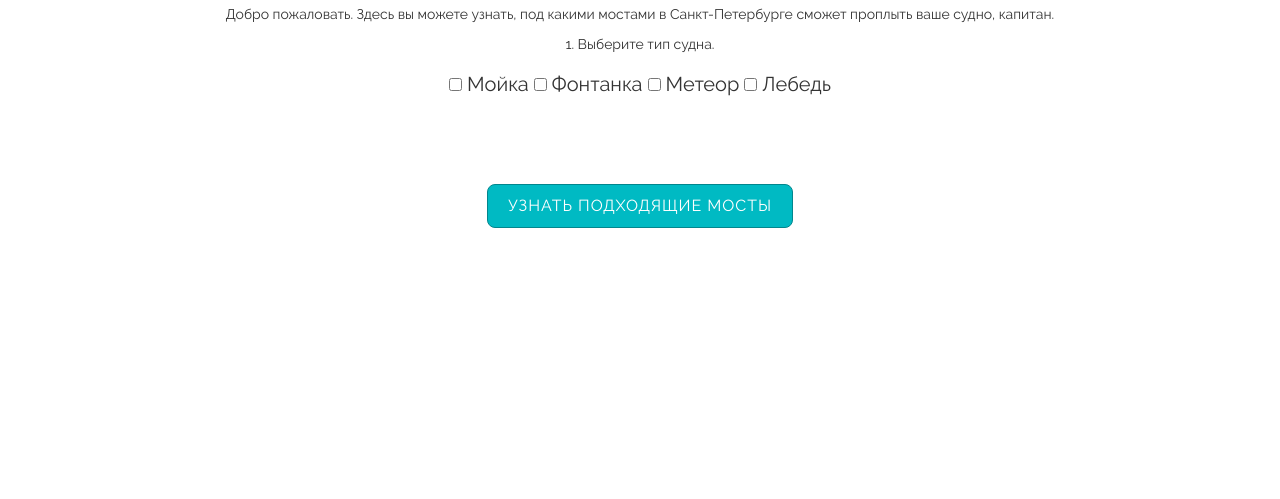
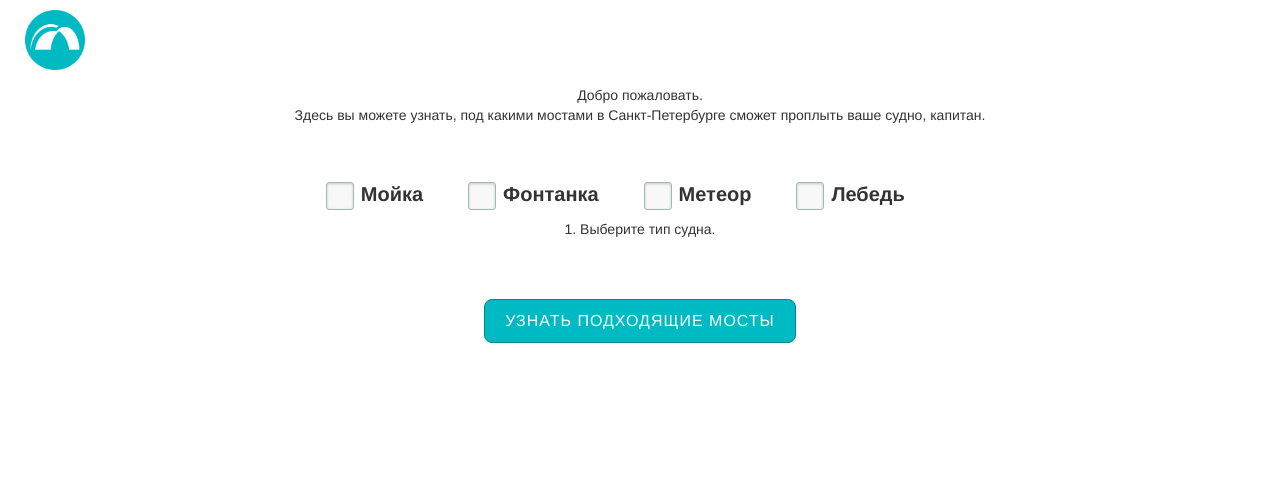
Before and after one commit to Jopoleon/Final_2, a Node server app: page / in a window 1280 px wide. Shown: the top 499 px of the page. Run offline with Node 20, Linux system fonts and the light colour scheme.

Commit message:
new version v2

```diff
--- a/views/index1.ejs
+++ b/views/index1.ejs
@@ -1,46 +1,93 @@
-<html>
+<!DOCTYPE html>
+<html lang="en">
 
 <head>
+	<title>Bridges SPb</title>
 	<meta charset="utf-8">
+	<meta http-equiv="X-UA-Compatible" content="IE=edge" />
+	<meta name="viewport" content="width=device-width, initial-scale=1.0" />
+	<script src="../public/js/jquery-3.1.1.min.js"></script>
 	<!-- Latest compiled and minified CSS -->
 	<link rel="stylesheet" href="https://maxcdn.bootstrapcdn.com/bootstrap/3.3.7/css/bootstrap.min.css" integrity="sha384-BVYiiSIFeK1dGmJRAkycuHAHRg32OmUcww7on3RYdg4Va+PmSTsz/K68vbdEjh4u" crossorigin="anonymous">
 	<!-- Latest compiled and minified JavaScript -->
 	<script src="https://maxcdn.bootstrapcdn.com/bootstrap/3.3.7/js/bootstrap.min.js" integrity="sha384-Tc5IQib027qvyjSMfHjOMaLkfuWVxZxUPnCJA7l2mCWNIpG9mGCD8wGNIcPD7Txa" crossorigin="anonymous"></script>
 	<!--    <script type="<javascript>" src="server.js"></script>-->
-    <script src="js/jquery-3.1.1.min.js"></script>
-    <script src="js/common.js"></script>
-    <link rel="stylesheet" href="css/fonts.css" />
-    <link rel="stylesheet" href="css/main2.css" />
+
+	<script src="../public/js/common.js"></script>
+	<link rel="stylesheet" href="../public/css/fonts.css" />
+	<link rel="stylesheet" href="../public/css/main2.css" />
+	<link rel="stylesheet" href="../public/css/checkboxes.css" />
+	<link rel="stylesheet" href="../public/css/media.css" />
+	<!--    <link rel="stylesheet" href="../public/css/button.css" />-->
+	<link rel="stylesheet" href="../public/bootstrap-3.3.7/js/bootstrap.min.js" />
+	<link rel="stylesheet" href="../public/bootstrap-3.3.7/css/bootstrap.min.css" />
+	<script>
+	</script>
 </head>
 
 <body>
+	<div class="loader">
+
+	</div>
+	<div class="container-fluid">
+		<div class="row">
+			<div class="col-md-12">
+
+				<div class="logo_container">
+
+				</div>
+
+			</div>
+		</div>
+	</div>
+
+
+
+	<!--
     <header class="logo_holder">
-    <p class="greetings">Добро пожаловать. Здесь вы можете узнать, под какими мостами в Санкт-Петербурге сможет проплыть ваше судно, капитан.</p>
-<!--       <img class = "logo_image" src="../First_Try/img/bridge_logo.png" alt="My company name" />-->
+
+               <img class = "logo_image" src="../First_Try/img/bridge_logo.png" alt="My company name" />
 
     </header>
-    <div class="body_bg">
-        <p class="hint1">1. Выберите тип судна.
-            </p>
+-->
+	<div class="body_bg container-fluid">
+		<div class="container-fluid">
+			<p class="greetings">Добро пожаловать.
+				<br> Здесь вы можете узнать, под какими мостами в Санкт-Петербурге сможет проплыть ваше судно, капитан.</p>
+			<br></br>
+		</div>
+
+		<div class="container">
+			<div class="col-md-12">
 				<!-- onclick="selectOnlyThis(this.id), getValueOfChecked(this.id)"-->
 				<div class="checkboxes_ships">
+					<input class="chb" type="checkbox" id="Ship1" value="130" />
+					<label for="Ship1">Мойка</label>
+					<input class="chb" type="checkbox" id="Ship2" value="200" />
+					<label for="Ship2">Фонтанка</label>
+					<input class="chb" type="checkbox" id="Ship3" value="250" />
+					<label for="Ship3">Метеор</label>
+					<input class="chb" type="checkbox" id="Ship4" value="300" />
+					<label for="Ship4">Лебедь</label>
+				</div>
+			</div>
+		</div>
 
-            <input class="chb" type="checkbox" id="Ship1" value="130"> Мойка</input>
-            <input class="chb" type="checkbox" id="Ship2" value="150" /> Фонтанка
-            <input class="chb" type="checkbox" id="Ship3" value="170" /> Метеор
-            <input class="chb" type="checkbox" id="Ship4" value="200" /> Лебедь
-        </div>
+		<p class="hint1">
+			1. Выберите тип судна.
+		</p>
 
 		<!--//action="http://localhost:8081/scrape"-->
 		<div class="button_holder">
-            <p class = "hint2">2. Нажмите, чтобы увидеть таблицы с мостами.
-            </p>
 
-            <!--       button for sending a request to server-->
-            <input type="submit" id="button12" value="Узнать подходящие мосты">
-            <!--        <button id="button12">Scrape water height</button>-->
+
+
+			<input type="submit" class="btn1 btn-primary1" id="button12" value="Узнать подходящие мосты">
+
 
 		</div>
+		<p class="hint2">2. Нажмите, чтобы увидеть таблицы с мостами.
+		</p>
 
 
 
@@ -48,81 +95,38 @@
 
 			<!--     div for displaying the respond from server   -->
 		</div>
+		<div class="container-fluid table_cont">
+			<div class="row-fluid">
+				<div class="col-sm-6 .dashboard-panel-6">
 
 
-        <h3 id="header1">Все мосты в "базе"</h3>
+					<h3 id="header1">Все мосты в базе</h3>
+					<div class="search_holder">
+					    <input type="text" id="search1" placeholder="Type to search...">
+					</div>
 
-    <table class="table">
 					<div id="table1">
+					</div>
 
 				</div>
-    </table>
+				<div class="col-sm-6 dashboard-panel-6">
 
 
-        <h3 id="header2">Мосты, под которыми можно пройти.</h3>
+					<h3 id="header2">Подходящие мосты</h3>
+					<div class="search_holder">
+					    <input type="text" id="search2" placeholder="Type to search...">
+					</div>
+
 					<div id="table2">
+					</div>
 
 				</div>
 
 
-
-    <script>
+			</div>
+		</div>
 
 
-//    $("#Ship1, #Ship2, #Ship3, #Ship4").change(function () {
-//        if ($("#Ship1").is(':checked') || $("#Ship2").is(':checked') || $("#Ship3").is(':checked') || $("#Ship4").is(':checked') ) {
-//            $('.button12').attr('disabled', false);
-//        } else {
-//            $('.button12').attr('disabled', true);
-//        }
-//    });
-
-
-
-//        var checkbox = $('input.chb');
-//        var button = $('#button12');
-//        if(checkbox.is(':checked'))
-//        {
-//        button.removeProp('disabled');
-//        }
-//        else
-//        {
-//        button.prop('disabled', 'disabled');
-//        }
-//
-//checkbox.on('change', function(){
-// if(checkbox.is(':checked')){
-//  button.removeProp('disabled');
-//}else{
-//  button.prop('disabled', 'disabled');
-//}
-//});
-
-// $('#ShipCB').click(function(){
-//          if($(this).prop('checked') == true){
-//             $('#button12').prop('disabled', false);
-//          }else{
-//               $('#button12').prop('disabled', true);
-//        }
-//     });
-
-
-
-//        var empty = false;
-//        $('#checkboxes_ships').each(function() {
-//            if ($(this).attr('checked') == false) {
-//                empty = true;
-//            }
-//        });
-//
-//        if (empty) {
-//            $('#button12').attr('disabled', 'disabled');
-//        } else {
-//            $('#button12').removeAttr('disabled');
-//        }
-
-
-    </script>
 
 	</div>
 
```
Also changed, not shown: public/js/common.js (+0 -39 lines). Lines whose indentation alone changed are shown as unchanged.
